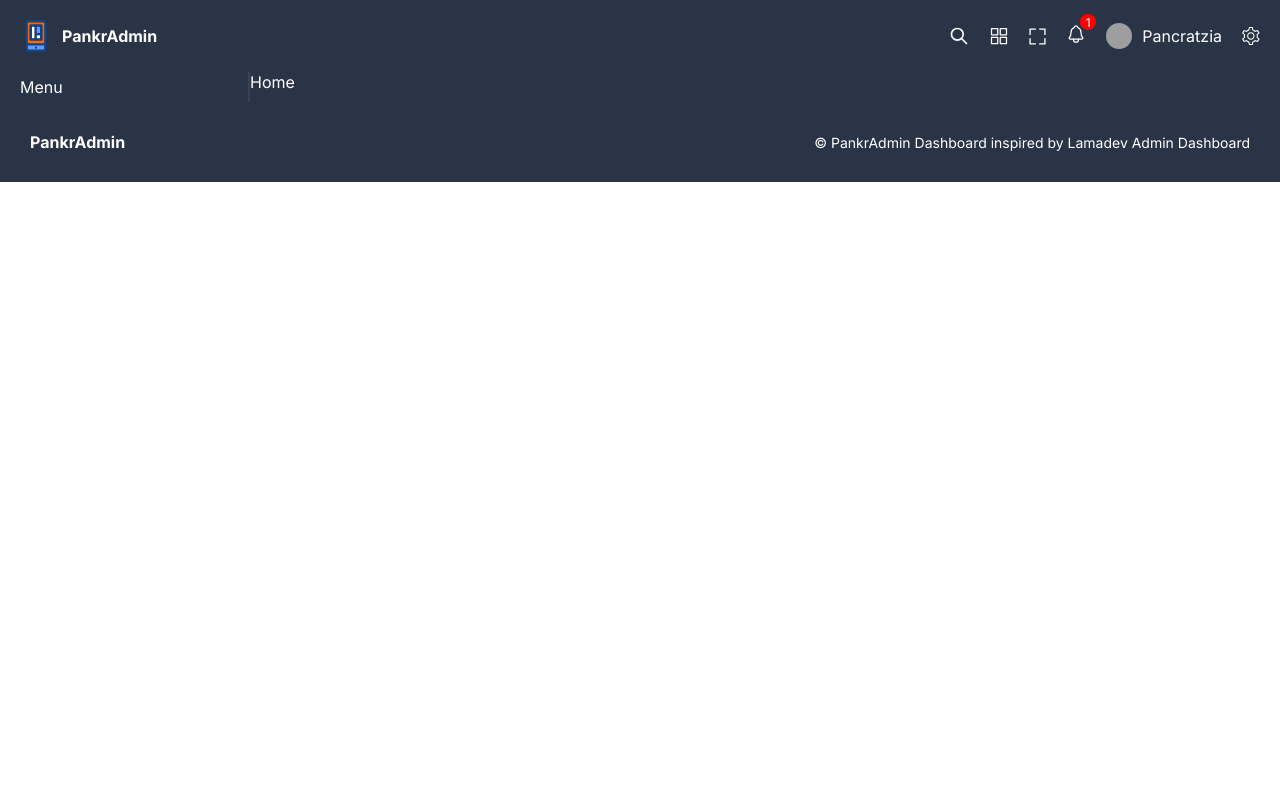
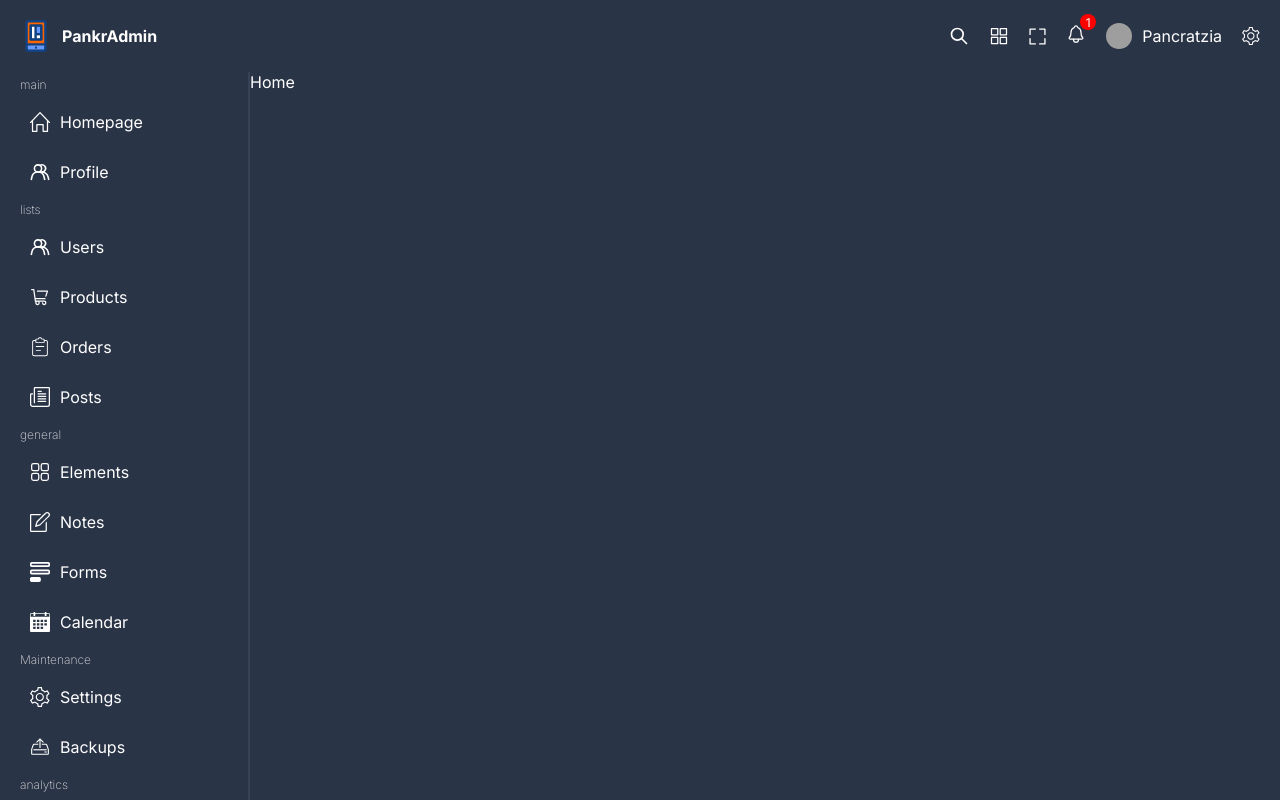
Before and after one commit to Pancratzia/Admin-Dashboard, a React (Vite) app: page / in a window 1280 px wide. Shown: the top 800 px of the page. Built offline with nearby package versions, Linux system fonts and the light colour scheme; grey boxes are pictures that could not be loaded.

Commit message:
Sidebar menu ready

```diff
--- a/src/components/menu/Menu.scss
+++ b/src/components/menu/Menu.scss
@@ -0,0 +1,29 @@
+@import "../../styles/variables.scss";
+
+.menu{
+    .item{
+        display: flex;
+        flex-direction: column;
+        gap: 10px;
+        margin-bottom: 10px;
+
+        .title{
+            font-size: 12px;
+            font-weight: 200;
+            color: $soft-color;
+        }
+
+        .listItem{
+            display: flex;
+            align-items: center;
+            gap: 10px;
+            padding: 10px;
+            border-radius: 5px;
+            transition: background-color 0.3s;
+
+            &:hover{
+                background-color: $soft-bg;
+            }
+        }
+    }
+}
--- a/src/components/menu/Menu.tsx
+++ b/src/components/menu/Menu.tsx
@@ -1,9 +1,23 @@
-import "./Menu.scss"
+import { Link } from "react-router-dom";
+import "./Menu.scss";
+import { menu } from "../../data";
 
 function Menu() {
   return (
-    <div>Menu</div>
-  )
+    <div className="menu">
+      {menu.map((item) => (
+        <div className="item" key={item.id}>
+          <span className="title">{item.title}</span>
+          {item.listItems.map((listItem) => (
+            <Link to={listItem.url} className="listItem" key={listItem.id}>
+            <img src={listItem.icon} alt={listItem.title} />
+            <span className="listItemTitle">{listItem.title}</span>
+          </Link>
+          ))}
+        </div>
+      ))}
+    </div>
+  );
 }
 
-export default Menu
+export default Menu;
```
